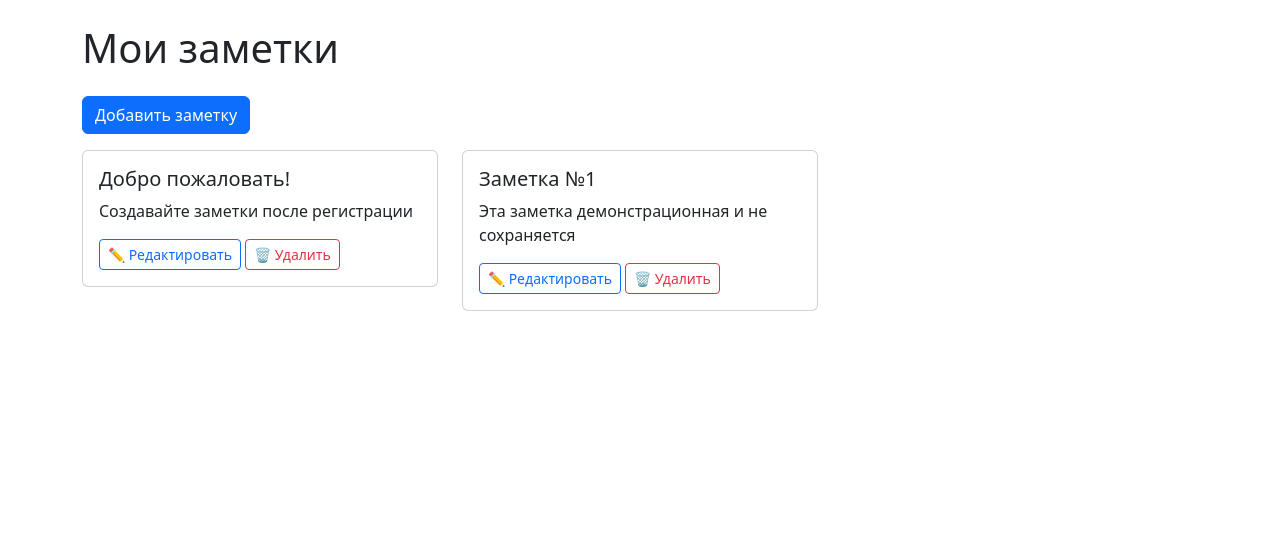
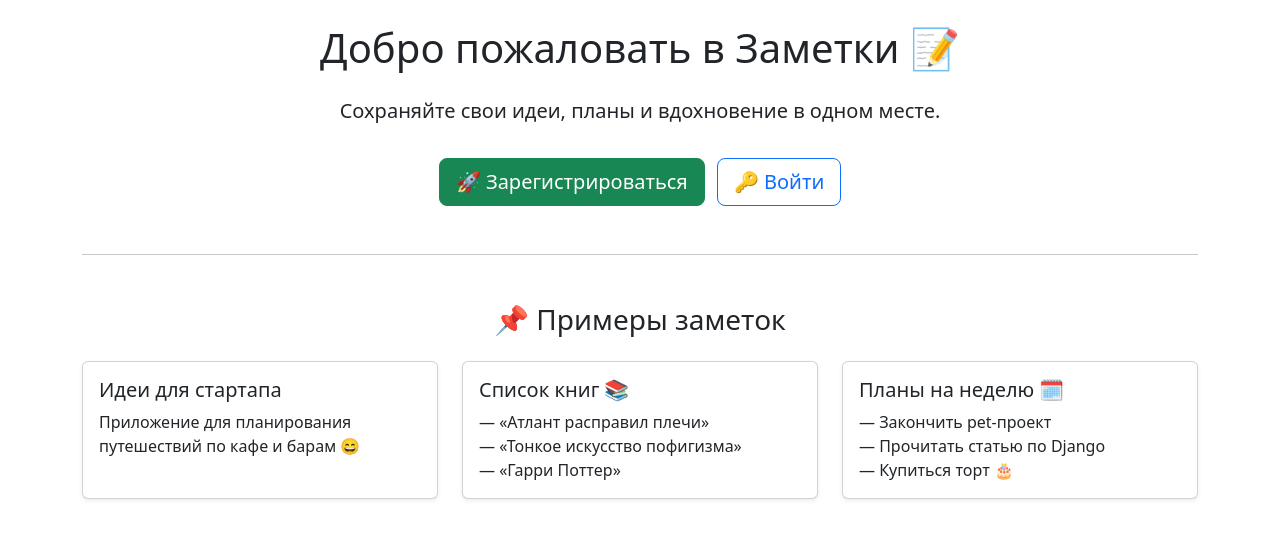
Before and after one commit to Ficus28/notes, a Django app: page / in a window 1280 px wide. Shown: the part 56-595 px from the top of the page. Run offline with Django 5.2, Linux system fonts and the light colour scheme.

Commit message:
Сделал красивую заглушку для гостей

```diff
--- a/notes_project/templates/home.html
+++ b/notes_project/templates/home.html
@@ -1,16 +1,16 @@
 {% extends 'base.html' %}
 
-{% block title %}Список заметок{% endblock %}
+{% block title %}Заметки{% endblock %}
 
 {% block content %}
+
+{% if user.is_authenticated %}
   <h1 class="mb-4">Мои заметки</h1>
-<a class="btn btn-primary mb-3" href="{% url 'add_note' %}">Добавить заметку</a>
+  <a class="btn btn-success mb-3" href="{% url 'add_note' %}">➕ Добавить заметку</a>
 
   {% if notes %}
-  <div class="row">
     {% for note in notes %}
-      <div class="col-md-4 mb-3">
-        <div class="card">
+      <div class="card mb-3 shadow-sm">
         <div class="card-body">
           <h5 class="card-title">{{ note.title }}</h5>
           <p class="card-text">{{ note.content }}</p>
@@ -21,10 +21,49 @@
           </form>
         </div>
       </div>
+    {% endfor %}
+  {% else %}
+    <p>У вас пока нет заметок. Создайте первую!</p>
+  {% endif %}
+
+{% else %}
+  <!-- 🔒 Гостевой режим -->
+  <div class="text-center">
+    <h1 class="mb-4">Добро пожаловать в Заметки 📝</h1>
+    <p class="lead">Сохраняйте свои идеи, планы и вдохновение в одном месте.</p>
+    <a href="{% url 'register' %}" class="btn btn-success btn-lg mt-3">🚀 Зарегистрироваться</a>
+    <a href="{% url 'login' %}" class="btn btn-outline-primary btn-lg mt-3 ms-2">🔑 Войти</a>
   </div>
-    {% endfor %}
+
+  <hr class="my-5">
+
+  <h3 class="mb-4 text-center">📌 Примеры заметок</h3>
+  <div class="row">
+    <div class="col-md-4 mb-3">
+      <div class="card h-100 shadow-sm">
+        <div class="card-body">
+          <h5 class="card-title">Идеи для стартапа</h5>
+          <p class="card-text">Приложение для планирования путешествий по кафе и барам 😄</p>
         </div>
-{% else %}
-  <p>У вас пока нет заметок.</p>
+      </div>
+    </div>
+    <div class="col-md-4 mb-3">
+      <div class="card h-100 shadow-sm">
+        <div class="card-body">
+          <h5 class="card-title">Список книг 📚</h5>
+          <p class="card-text">— «Атлант расправил плечи»<br>— «Тонкое искусство пофигизма»<br>— «Гарри Поттер»</p>
+        </div>
+      </div>
+    </div>
+    <div class="col-md-4 mb-3">
+      <div class="card h-100 shadow-sm">
+        <div class="card-body">
+          <h5 class="card-title">Планы на неделю 🗓</h5>
+          <p class="card-text">— Закончить pet-проект<br>— Прочитать статью по Django<br>— Купиться торт 🎂</p>
+        </div>
+      </div>
+    </div>
+  </div>
 {% endif %}
+
 {% endblock %}
```
Also changed, not shown: notes_project/db.sqlite3. Lines whose indentation alone changed are shown as unchanged.
